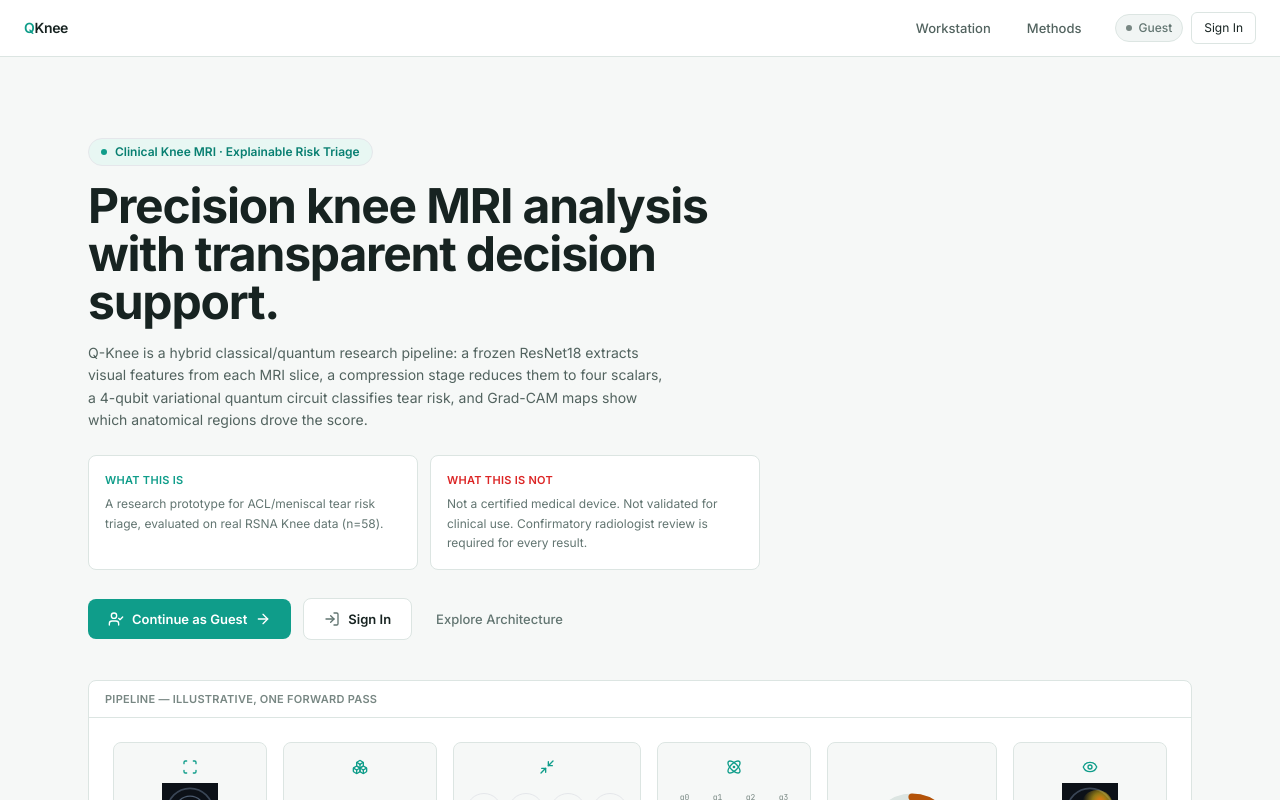
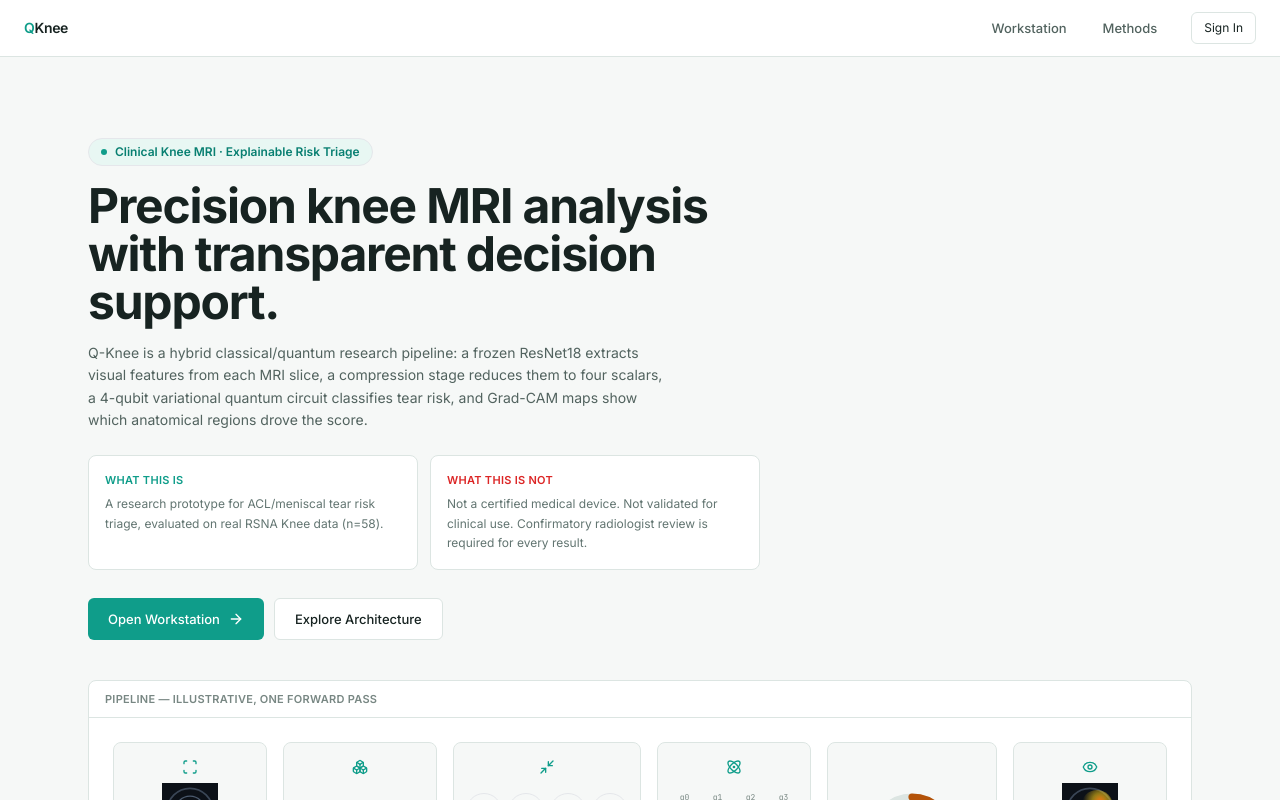
Before and after one commit to yawayapnwork/QKnee, a Next.js app in the folder frontend/: page / in a window 1280 px wide. Shown: the top 800 px of the page. Built offline with nearby package versions, Linux system fonts and the light colour scheme.

Commit message:
Revert "fix"
This reverts commit 8fdd543c3304814db05d9b6109c79003cb7a96a4.

```diff
--- a/frontend/app/workstation/page.tsx
+++ b/frontend/app/workstation/page.tsx
@@ -94,7 +94,7 @@
 }
 
 export default function WorkstationPage() {
-  const { token, user, authMode, isReady, signOut } = useAuth();
+  const { token, user, isReady, signOut } = useAuth();
   const [cases, setCases] = useState<CaseSummary[]>([]);
   const [activeCaseId, setActiveCaseId] = useState<string | null>(null);
   const [result, setResult] = useState<DiagnosticResult | null>(null);
@@ -113,7 +113,6 @@
   // and clobber whatever the viewer is looking at by then.
   const requestAbortRef = useRef<AbortController | null>(null);
 
-  const isGuest = authMode === "guest" || !token;
   const canDiagnose = isReady && user?.role === "radiologist";
 
   useEffect(() => {
@@ -212,7 +211,7 @@
     setStatus("loading");
     setActiveError(null);
     try {
-      const prediction = await predictScanVolume(file, token ?? undefined, controller.signal);
+      const prediction = await predictScanVolume(file, token!, controller.signal);
       if (controller.signal.aborted) return;
       setResult(toDiagnosticResult(prediction));
       setResultSource("live");
@@ -228,7 +227,6 @@
 
       if (err instanceof ApiError) {
         if (err.status === 401) {
-          if (authMode === "authenticated") {
           // Credential validation failure: expired or invalid token
           signOut();
           pendingFileRef.current = file;
@@ -239,16 +237,6 @@
             detail: err.detail,
           });
           setAuthOpen(true);
-          } else {
-            // Guest mode: the backend server requires radiologist credentials for live model inference
-            pendingFileRef.current = file;
-            setActiveError({
-              kind: "credentials",
-              title: "Radiologist Sign In Required",
-              message: "Live GPU and quantum model inference on uploaded scans requires a radiologist session. Please sign in with radiologist credentials, or explore precomputed demo cases.",
-              detail: err.detail,
-            });
-          }
         } else if (err.status === 403) {
           // Role restriction
           pendingFileRef.current = file;
@@ -315,20 +303,21 @@
       return;
     }
 
-    // 3. For authenticated users, enforce radiologist role check (RBAC)
-    if (authMode === "authenticated" && !canDiagnose) {
+    // 3. Credential check at request time
+    if (!token || !canDiagnose) {
       pendingFileRef.current = file;
       setActiveError({
         kind: "credentials",
-        title: "Radiologist Access Required",
-        message: "Your current account does not have radiologist permissions for live model inference. Please sign in with an authorized account.",
+        title: !token ? "Authentication Required" : "Radiologist Access Required",
+        message: !token
+          ? "Please sign in with radiologist credentials to perform live model inference against uploaded scans."
+          : "Your current account does not have radiologist permissions for live model inference. Please sign in with an authorized account.",
       });
       setStatus("error");
       setAuthOpen(true);
       return;
     }
 
-    // Guest users and authorized radiologists proceed directly to live model inference
     setActiveError(null);
     void runInference(file);
   }
@@ -377,7 +366,6 @@
             activeCaseId={activeCaseId}
             onSelectCase={handleSelectCase}
             canDiagnose={Boolean(canDiagnose)}
-            isGuest={isGuest}
             apiHealth={apiHealth}
             onUpload={handleUpload}
             isUploading={isUploading}
@@ -390,7 +378,6 @@
             activeCaseId={activeCaseId}
             onSelectCase={handleSelectCase}
             canDiagnose={Boolean(canDiagnose)}
-            isGuest={isGuest}
             apiHealth={apiHealth}
             onUpload={handleUpload}
             isUploading={isUploading}
--- a/frontend/components/landing/FinalCta.tsx
+++ b/frontend/components/landing/FinalCta.tsx
@@ -1,20 +1,7 @@
-"use client";
-
-import { useState } from "react";
-import dynamic from "next/dynamic";
 import Link from "next/link";
-import { ArrowRight, LogIn, UserCheck } from "lucide-react";
-import { useAuth } from "@/lib/auth-context";
-
-const AuthModal = dynamic(() => import("@/components/auth/AuthModal").then((m) => m.AuthModal), {
-  ssr: false,
-  loading: () => <div className="fixed inset-0 z-50 bg-surface-0/85" aria-hidden="true" />,
-});
+import { ArrowRight } from "lucide-react";
 
 export function FinalCta() {
-  const { continueAsGuest } = useAuth();
-  const [authOpen, setAuthOpen] = useState(false);
-
   return (
     <section className="border-t border-surface-3">
       <div className="mx-auto flex max-w-6xl flex-col items-start gap-4 px-4 py-14 sm:px-6 sm:py-20">
@@ -30,28 +17,14 @@
           </Link>
           .
         </p>
-        <div className="mt-2 flex flex-wrap items-center gap-3">
-          <Link
-            href="/workstation"
-            onClick={continueAsGuest}
-            className="inline-flex items-center justify-center gap-2 rounded-md bg-accent px-5 py-2.5 text-sm font-semibold text-white shadow-xs transition-colors hover:bg-accent-strong focus-visible:outline-2 focus-visible:outline-offset-2 focus-visible:outline-accent"
-          >
-            <UserCheck className="h-4 w-4" aria-hidden="true" />
-            Continue as Guest
-            <ArrowRight className="h-4 w-4" aria-hidden="true" />
-          </Link>
-          <button
-            type="button"
-            onClick={() => setAuthOpen(true)}
-            className="inline-flex items-center justify-center gap-2 rounded-md border border-surface-3 bg-white px-5 py-2.5 text-sm font-semibold text-ink-primary shadow-xs transition-colors hover:bg-surface-2 hover:border-surface-4"
-          >
-            <LogIn className="h-4 w-4 text-ink-muted" aria-hidden="true" />
-            Sign In
-          </button>
-        </div>
+        <Link
+          href="/workstation"
+          className="mt-2 inline-flex items-center justify-center gap-2 rounded-sm bg-accent px-5 py-2.5 text-sm font-medium text-white shadow-xs transition-colors hover:bg-accent-strong"
+        >
+          Open the workstation
+          <ArrowRight className="h-4 w-4" aria-hidden="true" />
+        </Link>
       </div>
-
-      {authOpen && <AuthModal open onClose={() => setAuthOpen(false)} />}
     </section>
   );
 }
--- a/frontend/components/landing/Hero.tsx
+++ b/frontend/components/landing/Hero.tsx
@@ -1,16 +1,6 @@
-"use client";
-
-import { useState } from "react";
-import dynamic from "next/dynamic";
 import Link from "next/link";
-import { ArrowRight, LogIn, UserCheck } from "lucide-react";
+import { ArrowRight } from "lucide-react";
 import { PipelineVisual } from "@/components/landing/PipelineVisual";
-import { useAuth } from "@/lib/auth-context";
-
-const AuthModal = dynamic(() => import("@/components/auth/AuthModal").then((m) => m.AuthModal), {
-  ssr: false,
-  loading: () => <div className="fixed inset-0 z-50 bg-surface-0/85" aria-hidden="true" />,
-});
 
 /**
  * Full rebuild, not a patch of the prior Hero.tsx -- no generic
@@ -18,14 +8,11 @@
  * decorative particle field. The headline states the actual data-flow
  * (`qknee/models/pipeline.py`'s four externally-visible stages) as the
  * hero copy itself, and `PipelineVisual` backs it with a real six-stage
- * instrument panel rather than an illustration. Dual-mode entry provides
- * both instant unauthenticated exploration ('Continue as Guest') and
- * authenticated clinician session management ('Sign In').
+ * instrument panel rather than an illustration. "What this is / is not"
+ * from the previous version is preserved as the sub-line + CTA pairing,
+ * not dropped -- a viewer still needs both facts before clicking.
  */
 export function Hero() {
-  const { continueAsGuest } = useAuth();
-  const [authOpen, setAuthOpen] = useState(false);
-
   return (
     <section id="platform" className="mx-auto max-w-6xl scroll-mt-16 px-4 py-14 sm:px-6 sm:py-20">
       <div className="grid grid-cols-1 gap-10">
@@ -63,27 +50,17 @@
             </div>
           </div>
 
-          <div className="mt-7 flex flex-wrap items-center gap-3">
+          <div className="mt-7 flex flex-col gap-2.5 sm:flex-row">
             <Link
               href="/workstation"
-              onClick={continueAsGuest}
-              className="inline-flex items-center justify-center gap-2 rounded-md bg-accent px-5 py-2.5 text-sm font-semibold text-white shadow-xs transition-colors hover:bg-accent-strong focus-visible:outline-2 focus-visible:outline-offset-2 focus-visible:outline-accent"
+              className="inline-flex items-center justify-center gap-2 rounded-sm bg-accent px-5 py-2.5 text-sm font-medium text-white shadow-xs transition-colors hover:bg-accent-strong"
             >
-              <UserCheck className="h-4 w-4" aria-hidden="true" />
-              Continue as Guest
+              Open Workstation
               <ArrowRight className="h-4 w-4" aria-hidden="true" />
             </Link>
-            <button
-              type="button"
-              onClick={() => setAuthOpen(true)}
-              className="inline-flex items-center justify-center gap-2 rounded-md border border-surface-3 bg-white px-5 py-2.5 text-sm font-semibold text-ink-primary shadow-xs transition-colors hover:bg-surface-2 hover:border-surface-4"
-            >
-              <LogIn className="h-4 w-4 text-ink-muted" aria-hidden="true" />
-              Sign In
-            </button>
             <Link
               href="#pipeline"
-              className="inline-flex items-center justify-center gap-1.5 px-3 py-2.5 text-sm font-medium text-ink-muted hover:text-ink-primary transition-colors"
+              className="inline-flex items-center justify-center gap-2 rounded-sm border border-surface-3 bg-white px-5 py-2.5 text-sm font-medium text-ink-primary shadow-xs transition-colors hover:bg-surface-2 hover:border-surface-4"
             >
               Explore Architecture
             </Link>
@@ -92,8 +69,6 @@
 
         <PipelineVisual />
       </div>
-
-      {authOpen && <AuthModal open onClose={() => setAuthOpen(false)} />}
     </section>
   );
 }
--- a/frontend/components/layout/AppShell.tsx
+++ b/frontend/components/layout/AppShell.tsx
@@ -34,7 +34,7 @@
  * `CommandBar.tsx`. Flat wordmark, no gradient tile.
  */
 export function AppShell({ children }: { children: React.ReactNode }) {
-  const { user, authMode, signOut, isReady } = useAuth();
+  const { user, signOut, isReady } = useAuth();
   const [authOpen, setAuthOpen] = useState(false);
   const pathname = usePathname();
 
@@ -67,7 +67,7 @@
               </Link>
             ))}
 
-            {isReady && authMode === "authenticated" && user ? (
+            {isReady && user ? (
               <div className="ml-2 flex items-center gap-3">
                 <span className="hidden text-xs text-ink-muted sm:inline">
                   {user.full_name} · <span className="text-accent">{user.role}</span>
@@ -78,15 +78,9 @@
                 </Button>
               </div>
             ) : (
-              <div className="ml-2 flex items-center gap-2">
-                <span className="inline-flex items-center gap-1.5 rounded-full border border-surface-3 bg-surface-2 px-2.5 py-1 text-xs font-medium text-ink-muted">
-                  <span className="h-1.5 w-1.5 rounded-full bg-ink-faint" aria-hidden="true" />
-                  Guest
-                </span>
-                <Button variant="secondary" size="sm" onClick={() => setAuthOpen(true)}>
-                  Sign In
-                </Button>
-              </div>
+              <Button variant="secondary" size="sm" className="ml-2" onClick={() => setAuthOpen(true)}>
+                Sign In
+              </Button>
             )}
           </nav>
         </div>
--- a/frontend/lib/auth-context.tsx
+++ b/frontend/lib/auth-context.tsx
@@ -3,11 +3,8 @@
 import { createContext, useCallback, useContext, useEffect, useMemo, useState } from "react";
 import type { UserProfile } from "./types";
 
-export type AuthMode = "guest" | "authenticated";
-
 const TOKEN_COOKIE = "qknee_token";
 const USER_STORAGE_KEY = "qknee_user";
-const AUTH_MODE_KEY = "qknee_auth_mode";
 
 function setCookie(name: string, value: string, days: number) {
   const expires = new Date(Date.now() + days * 864e5).toUTCString();
@@ -26,11 +23,9 @@
 interface AuthContextValue {
   token: string | null;
   user: UserProfile | null;
-  authMode: AuthMode;
   isReady: boolean;
   signIn: (token: string, user: UserProfile) => void;
   signOut: () => void;
-  continueAsGuest: () => void;
 }
 
 const AuthContext = createContext<AuthContextValue | undefined>(undefined);
@@ -38,38 +33,28 @@
 export function AuthProvider({ children }: { children: React.ReactNode }) {
   const [token, setToken] = useState<string | null>(null);
   const [user, setUser] = useState<UserProfile | null>(null);
-  const [authMode, setAuthMode] = useState<AuthMode>("guest");
   const [isReady, setIsReady] = useState(false);
 
   useEffect(() => {
     const storedToken = getCookie(TOKEN_COOKIE);
     const storedUser = window.localStorage.getItem(USER_STORAGE_KEY);
-    const storedMode = window.localStorage.getItem(AUTH_MODE_KEY) as AuthMode | null;
 
     // Purge deprecated mock session token if present from prior builds
     if (storedToken === "institutional-demo-session-token") {
       clearCookie(TOKEN_COOKIE);
       window.localStorage.removeItem(USER_STORAGE_KEY);
-      window.localStorage.setItem(AUTH_MODE_KEY, "guest");
-      setAuthMode("guest");
       setIsReady(true);
       return;
     }
 
     if (storedToken && storedUser) {
       try {
-        const parsedUser = JSON.parse(storedUser) as UserProfile;
         setToken(storedToken);
-        setUser(parsedUser);
-        setAuthMode("authenticated");
+        setUser(JSON.parse(storedUser) as UserProfile);
       } catch {
         clearCookie(TOKEN_COOKIE);
         window.localStorage.removeItem(USER_STORAGE_KEY);
-        window.localStorage.setItem(AUTH_MODE_KEY, "guest");
-        setAuthMode("guest");
       }
-    } else {
-      setAuthMode(storedMode === "authenticated" && storedToken ? "authenticated" : "guest");
     }
     setIsReady(true);
   }, []);
@@ -77,33 +62,20 @@
   const signIn = useCallback((newToken: string, newUser: UserProfile) => {
     setCookie(TOKEN_COOKIE, newToken, 1);
     window.localStorage.setItem(USER_STORAGE_KEY, JSON.stringify(newUser));
-    window.localStorage.setItem(AUTH_MODE_KEY, "authenticated");
     setToken(newToken);
     setUser(newUser);
-    setAuthMode("authenticated");
   }, []);
 
   const signOut = useCallback(() => {
     clearCookie(TOKEN_COOKIE);
     window.localStorage.removeItem(USER_STORAGE_KEY);
-    window.localStorage.setItem(AUTH_MODE_KEY, "guest");
     setToken(null);
     setUser(null);
-    setAuthMode("guest");
-  }, []);
-
-  const continueAsGuest = useCallback(() => {
-    clearCookie(TOKEN_COOKIE);
-    window.localStorage.removeItem(USER_STORAGE_KEY);
-    window.localStorage.setItem(AUTH_MODE_KEY, "guest");
-    setToken(null);
-    setUser(null);
-    setAuthMode("guest");
   }, []);
 
   const value = useMemo(
-    () => ({ token, user, authMode, isReady, signIn, signOut, continueAsGuest }),
-    [token, user, authMode, isReady, signIn, signOut, continueAsGuest],
+    () => ({ token, user, isReady, signIn, signOut }),
+    [token, user, isReady, signIn, signOut],
   );
 
   return <AuthContext.Provider value={value}>{children}</AuthContext.Provider>;
```
Also changed, not shown: frontend/components/workstation/CaseNav.tsx (+12 -6 lines), frontend/lib/api.ts (+2 -11 lines), 1 other file (tests, documents, lock files or other folders). Lines whose indentation alone changed are shown as unchanged.
